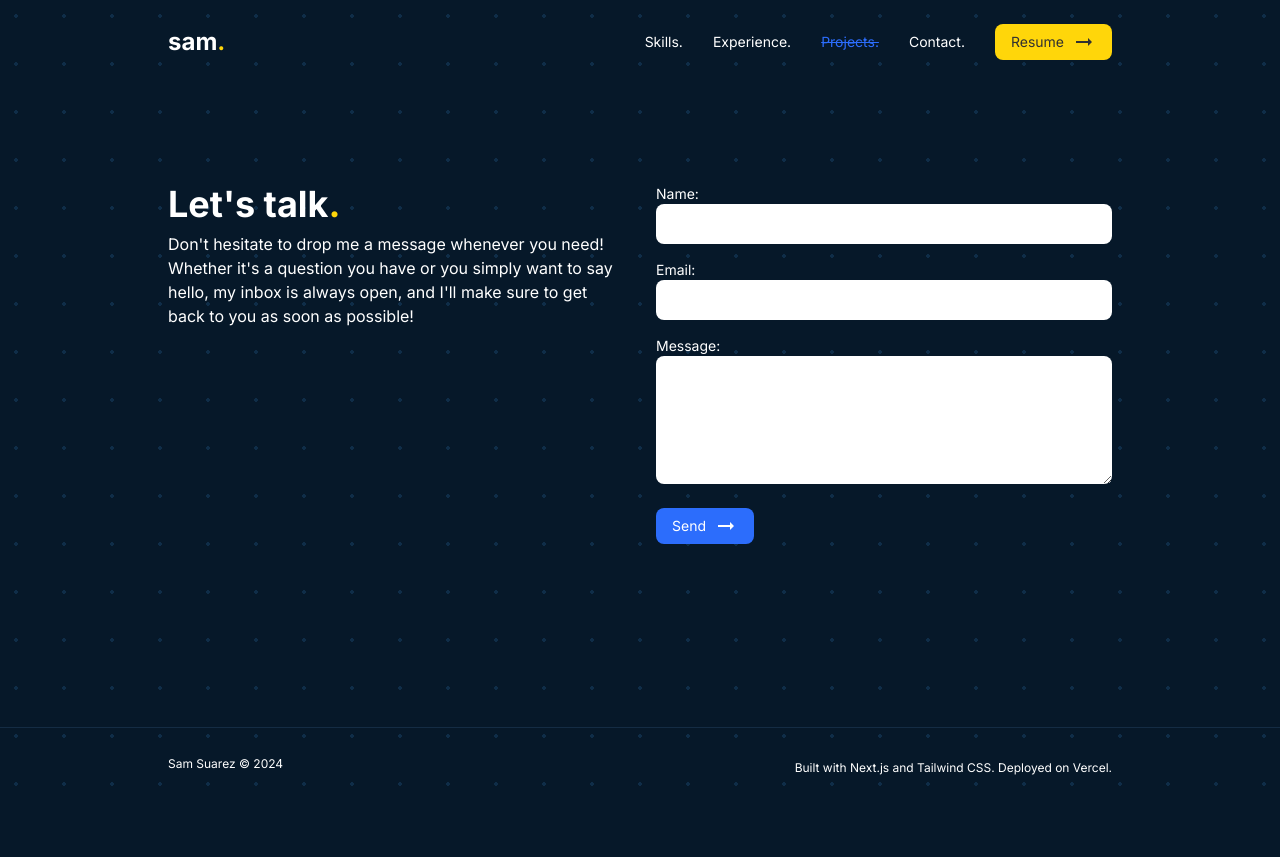
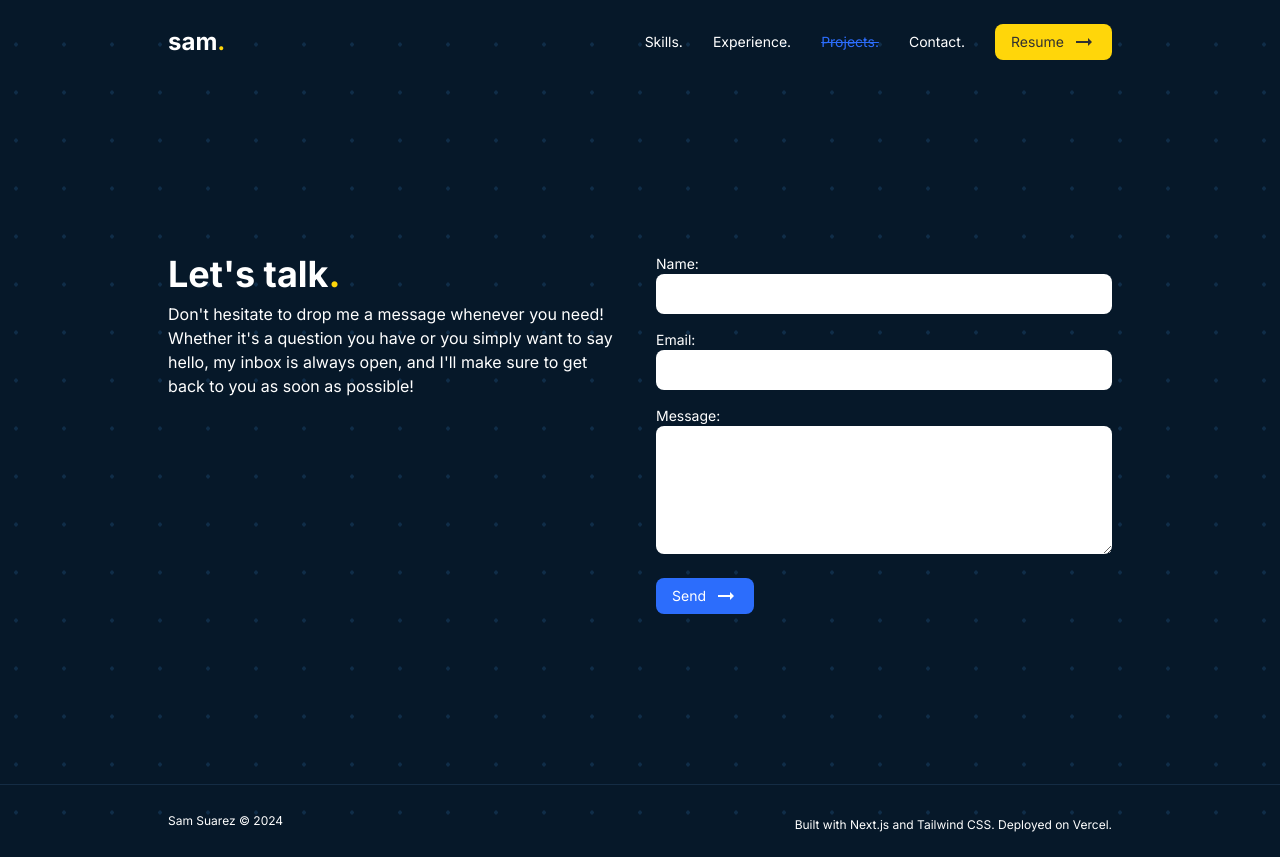
Before and after one commit to sam-suarez/portfolio-nextjs-v2, a Next.js app: page /contact in a window 1280 px wide. Before the commit the page ends 800 px from the top, so only its background shows below. Built offline with nearby package versions, Linux system fonts and the light colour scheme.

Commit message:
:sparkles: adjust section height

```diff
--- a/sections/contact/index.tsx
+++ b/sections/contact/index.tsx
@@ -49,7 +49,7 @@ const Contact = () => {
 
   return (
     <section
-      className="min-h-[700px] h-[calc(100vh-73px)] flex justify-center flex-col"
+      className="min-h-[700px] h-[calc(100vh-73px-64px)] md:h-[calc(100vh-73px-84px)] flex justify-center flex-col"
       id="contact"
     >
       <motion.div
--- a/sections/header/index.tsx
+++ b/sections/header/index.tsx
@@ -44,7 +44,7 @@ const Header = () => {
 
   return (
     <>
-      <header className="fixed top-0 left-0 right-0 py-4 md:py-6 z-10">
+      <header className="py-4 md:py-6 z-10">
         <div className="mx-auto max-w-screen-lg px-5 md:px-10 flex items-center justify-between">
           <Link href="/">
             <div className="text-2xl font-bold">
--- a/sections/hero/index.tsx
+++ b/sections/hero/index.tsx
@@ -15,7 +15,7 @@ const Hero = ({ data }: HeroProps) => {
 
   return (
     <section
-      className="min-h-[700px] h-[calc(100vh-73px)] flex items-center justify-center"
+      className="min-h-[700px] h-[calc(100vh-73px-64px)] md:h-[calc(100vh-73px-84px)] flex items-center justify-center"
       id="hero"
     >
       <motion.div
--- a/sections/skills/index.tsx
+++ b/sections/skills/index.tsx
@@ -13,7 +13,7 @@ const Skills = ({ data }: SkillsProps) => {
   return (
     <section
       id="skills"
-      className="min-h-[700px] h-[calc(100vh-73px)] flex justify-center flex-col"
+      className="min-h-[700px] h-[calc(100vh-73px-64px)] md:h-[calc(100vh-73px-84px)] flex justify-center flex-col"
     >
       <motion.h1
         className="font-bold text-2xl md:text-4xl"
```
